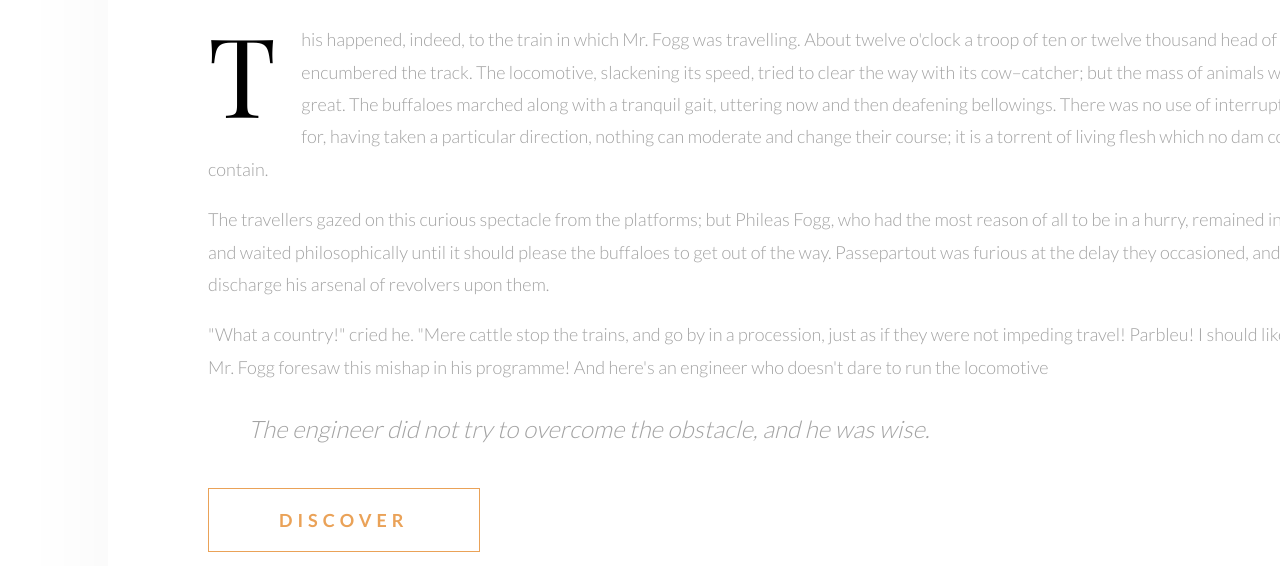
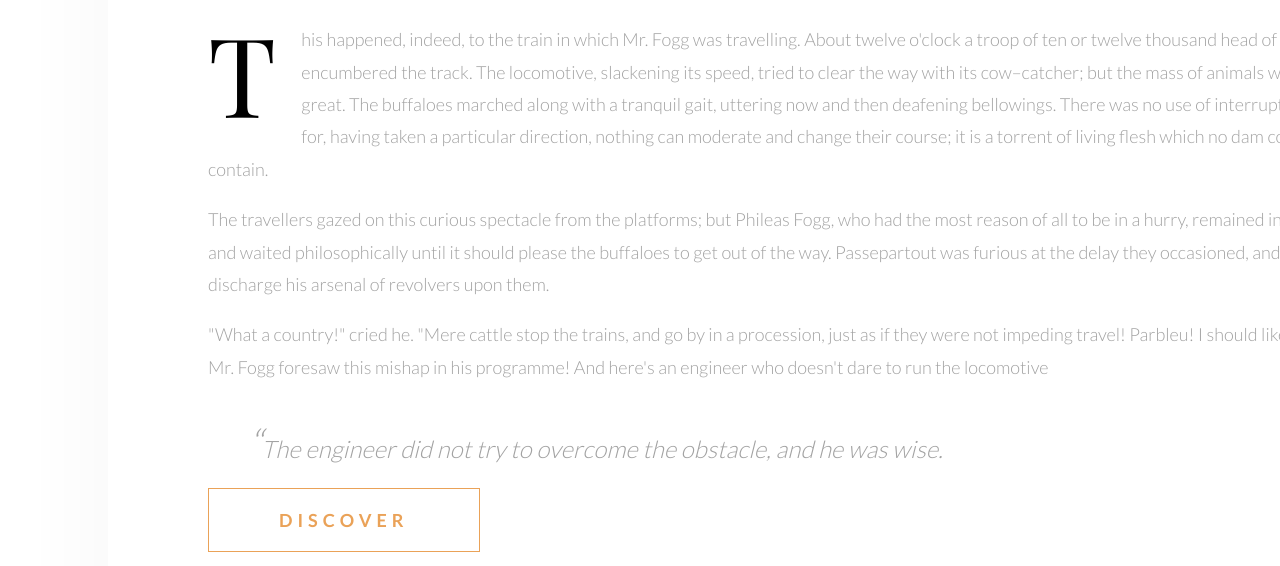
Before and after one commit to AlineAndronova/willow-crest, a plain HTML site: page index.html in a window 1280 px wide. Shown: the part 322-888 px from the top of the page. Drawn offline with nearby package versions, Linux system fonts and the light colour scheme.

Commit message:
Quotation mark fixed

```diff
--- a/styles/styles.css
+++ b/styles/styles.css
@@ -58,7 +58,7 @@ blockquote p {
 }
 
  blockquote p:before {
-    content: : '“';
+    content: '“';
     font-size: 40px;
 }
 
```
